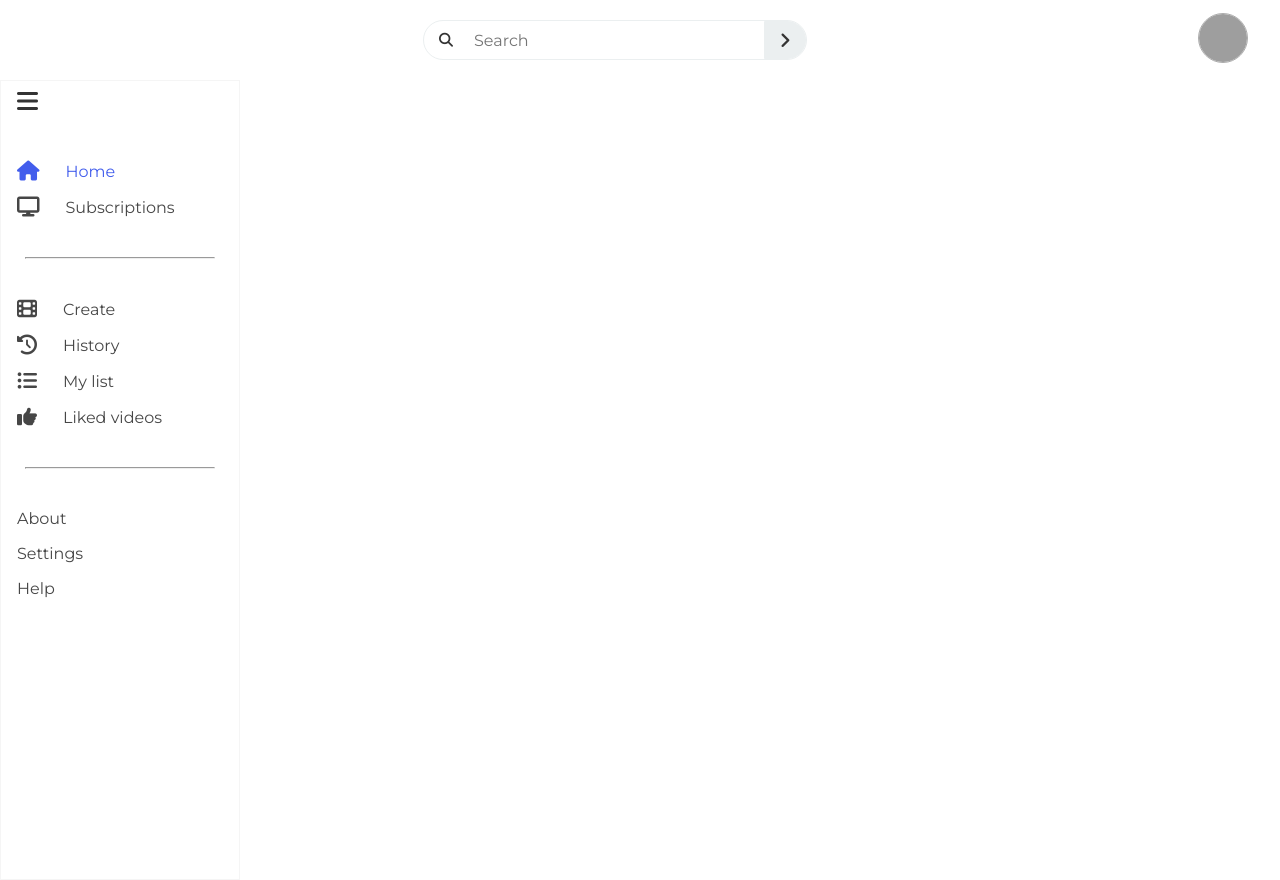
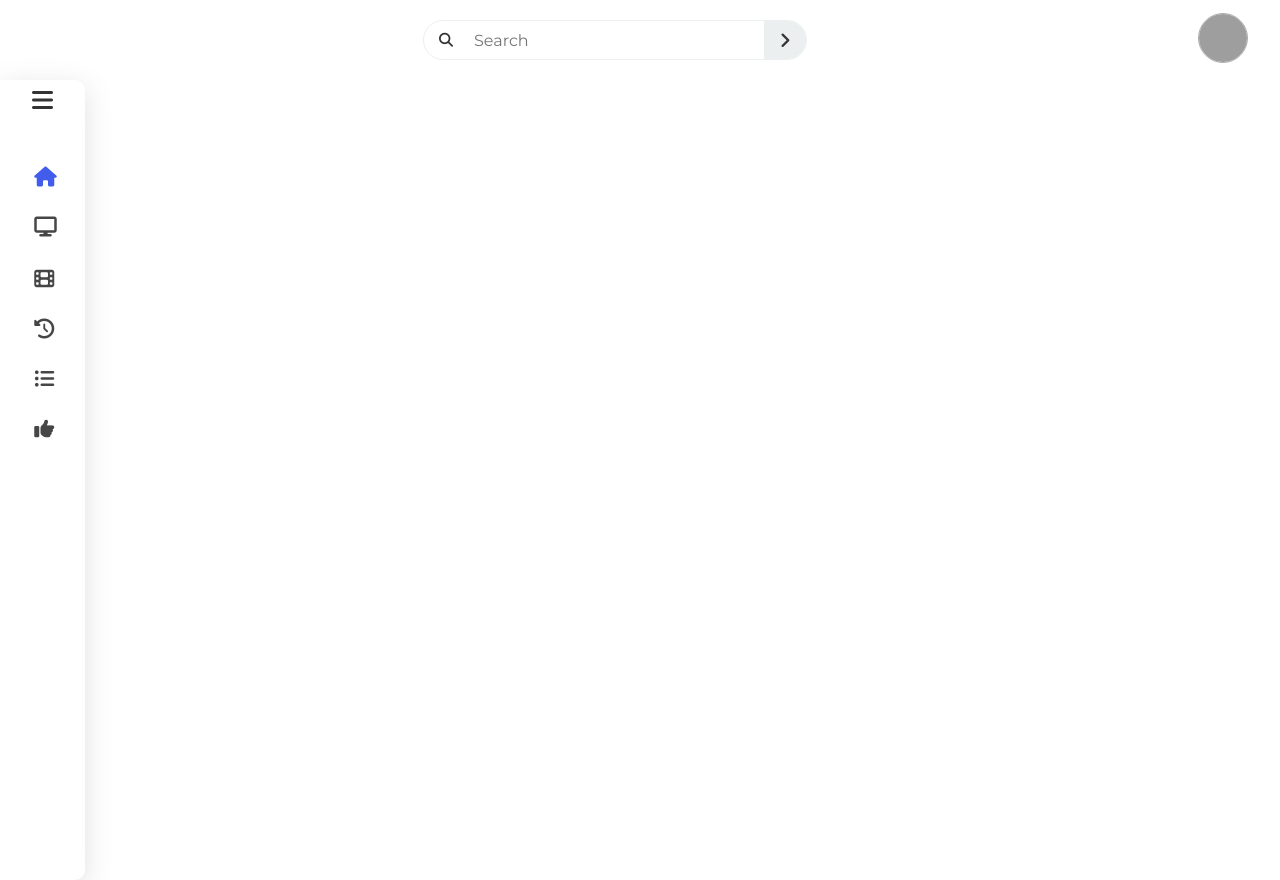
Before and after one commit to g-sillva/GLTube, an Angular app in the folder gltube-frontend/: page / in a window 1280 px wide. Built offline with nearby package versions, Linux system fonts and the light colour scheme; grey boxes are pictures that could not be loaded.

Commit message:
Frontend: Added sidebar extended switch

```diff
--- a/gltube-frontend/src/app/components/sidebar/sidebar.component.html
+++ b/gltube-frontend/src/app/components/sidebar/sidebar.component.html
@@ -1,5 +1,5 @@
-<nav>
-    <i class="fa-solid fa-bars"></i>
+<nav [ngClass]="{'sidebar-small': !isSidebarExpanded}">
+    <i (click)="isSidebarExpanded = !isSidebarExpanded" class="fa-solid fa-bars"></i>
     <ul>
         <li class="active">
             <i class="fa-solid fa-house"></i>
@@ -30,7 +30,7 @@
         </li>
     </ul>
     <hr>
-    <ul>
+    <ul class="bottom-ul">
         <li><a href="/">About</a></li>
         <li><a href="/">Settings</a></li>
         <li><a href="/">Help</a></li>
--- a/gltube-frontend/src/app/components/sidebar/sidebar.component.scss
+++ b/gltube-frontend/src/app/components/sidebar/sidebar.component.scss
@@ -2,39 +2,60 @@ nav {
     width: 240px;
     height: 100vh;
     background: white;
-    border: 1px solid whitesmoke;
+    box-shadow: rgba(100, 100, 111, 0.2) 0px 7px 29px 0px;
+    border-radius: 0 10px 10px 0;
     display: flex;
+    width: 100%;
+    max-width: 250px;
+    overflow: hidden;
     flex-direction: column;
     align-items: flex-start;
     gap: 2rem;
+    transition: all .3s ease-in-out;
 
     .fa-bars {
         font-size: 24px;
         cursor: pointer;
+        transition: all .3s ease-out;
     }
 
     i {
         font-size: 20px;
-        padding: 8px 1rem;
+        padding: 8px 2rem;
     }
 
     ul {
         width: 100%;
+        transition: all .3s ease-out;
 
         li {
             display: flex;
             align-items: center;
             gap: 10px;
+            width: 100%;
             cursor: pointer;
-            transition: all .1s ease-in-out;
+            border-radius: 10px;
+            padding-left: 1.2rem;
             opacity: .9;
+            transition: all .3s ease-out;
 
             &:hover {
                 background: #f5f5f5;
             }
 
             a {
-                padding: 8px 1rem;
+                padding: 8px 2rem;
+            }
+
+            p, a {
+                white-space: nowrap;
+                word-break: keep-all;
+                transition: all .3s ease-out;
+            }
+
+            i {
+                padding: 15px;
+                border-radius: 50%;
             }
         }
 
@@ -47,7 +68,47 @@ nav {
     }
 
     hr {
-        width: 80%;
+        width: 100%;
+        max-width: 200px;
+        overflow: hidden;
+        opacity: .5;
         margin: 0 auto;
+        transition: all .3s ease-out;
     }
 }
+
+.sidebar-small {
+    max-width: 85px;
+    gap: 0;
+
+    .fa-bars {
+        margin-bottom: 2rem;
+    }
+
+    hr {
+        max-width: 0;
+        opacity: 0;
+    }
+
+
+    ul {
+        display: flex;
+        flex-direction: column;
+
+        li {
+            gap: 2rem;
+
+            &:hover {
+                background: white;
+
+                i {
+                    background: #f5f5f5;
+                }
+            }
+
+            p, a {
+                opacity: 0;
+            }
+        }
+    }
+}
--- a/gltube-frontend/src/app/components/sidebar/sidebar.component.ts
+++ b/gltube-frontend/src/app/components/sidebar/sidebar.component.ts
@@ -7,4 +7,5 @@ import { Component } from '@angular/core';
 })
 export class SidebarComponent {
 
+  isSidebarExpanded = false;
 }
```
